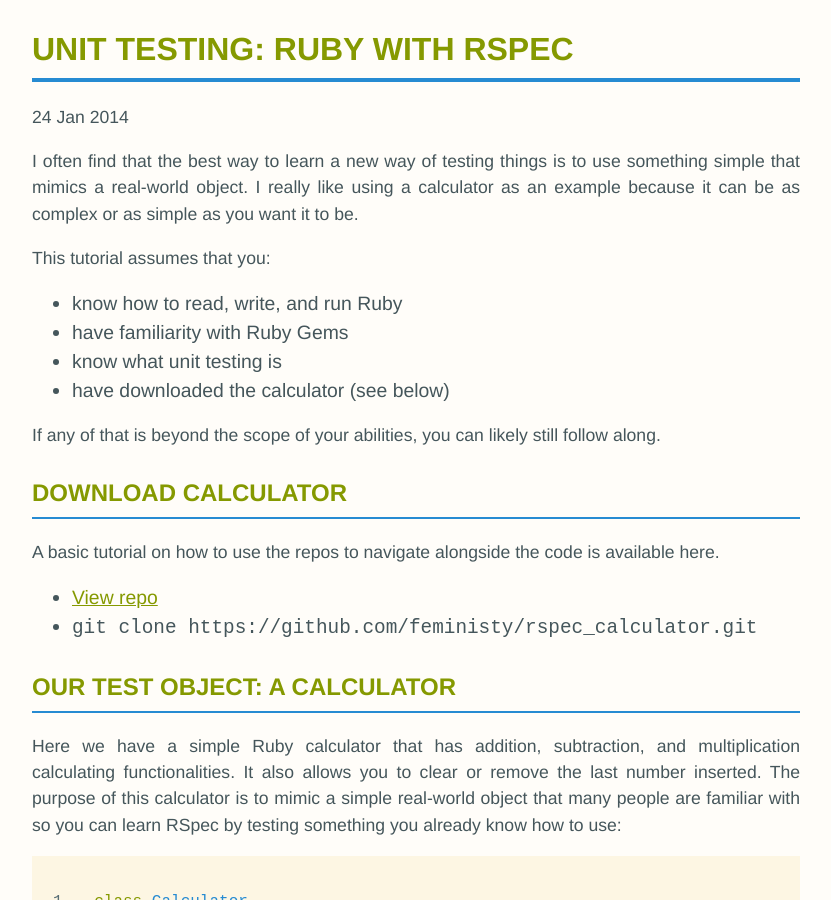
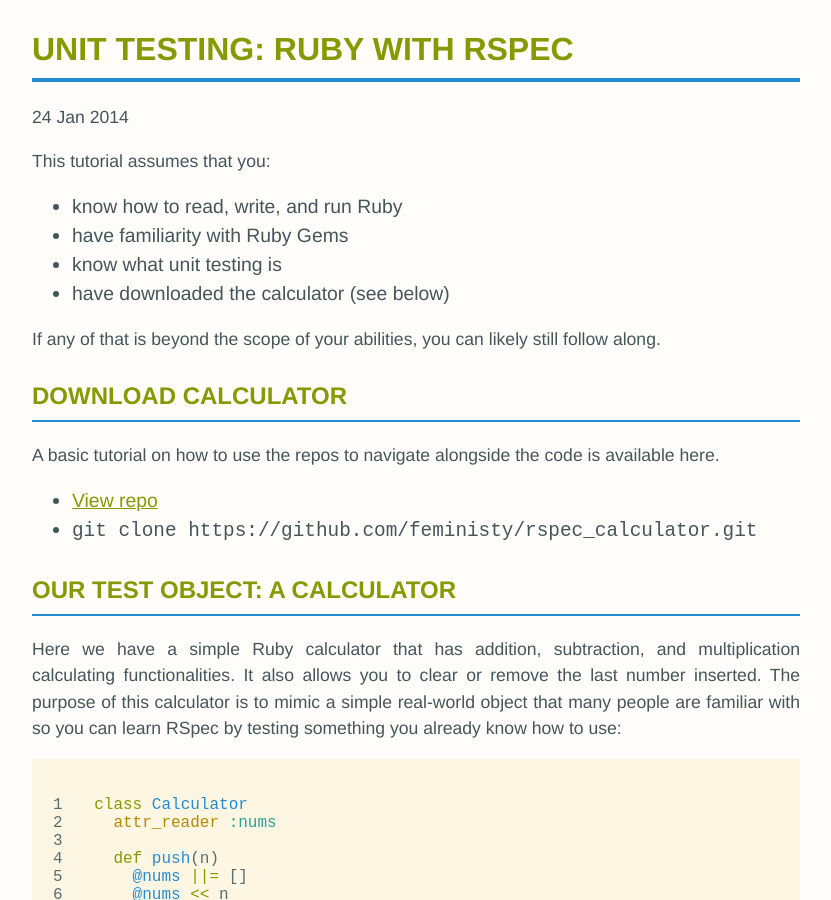
Before and after one commit to feministy/testing, a Jekyll site: the page built from _posts/2014-01-24-ruby-rspec.md, in a window 1280 px wide and 900 px high. Shown: the whole window, without its empty margins (224-1055 px from the left). Built offline with Jekyll 4.4.1, drawn with Linux system fonts in a browser that asks for light colours; Markdown is read by kramdown in place of the engine named in the settings.

```diff
--- a/_posts/2014-01-24-ruby-rspec.md
+++ b/_posts/2014-01-24-ruby-rspec.md
@@ -2,10 +2,8 @@
 layout: post
 title:  "Unit testing: Ruby with RSpec"
 date:   2014-01-24 20:17:39
-categories: ruby unit calculator
+categories: ruby calculator unit tutorial
 ---
-
-I often find that the best way to learn a new way of testing things is to use something simple that mimics a real-world object. I really like using a calculator as an example because it can be as complex or as simple as you want it to be.
 
 This tutorial assumes that you:
 
```
Also changed, not shown: _posts/2014-01-28-javascript-qunit-calculator.md (+1 -1 lines), _posts/2014-01-29-using-github-branches.md (+1 -1 lines).
